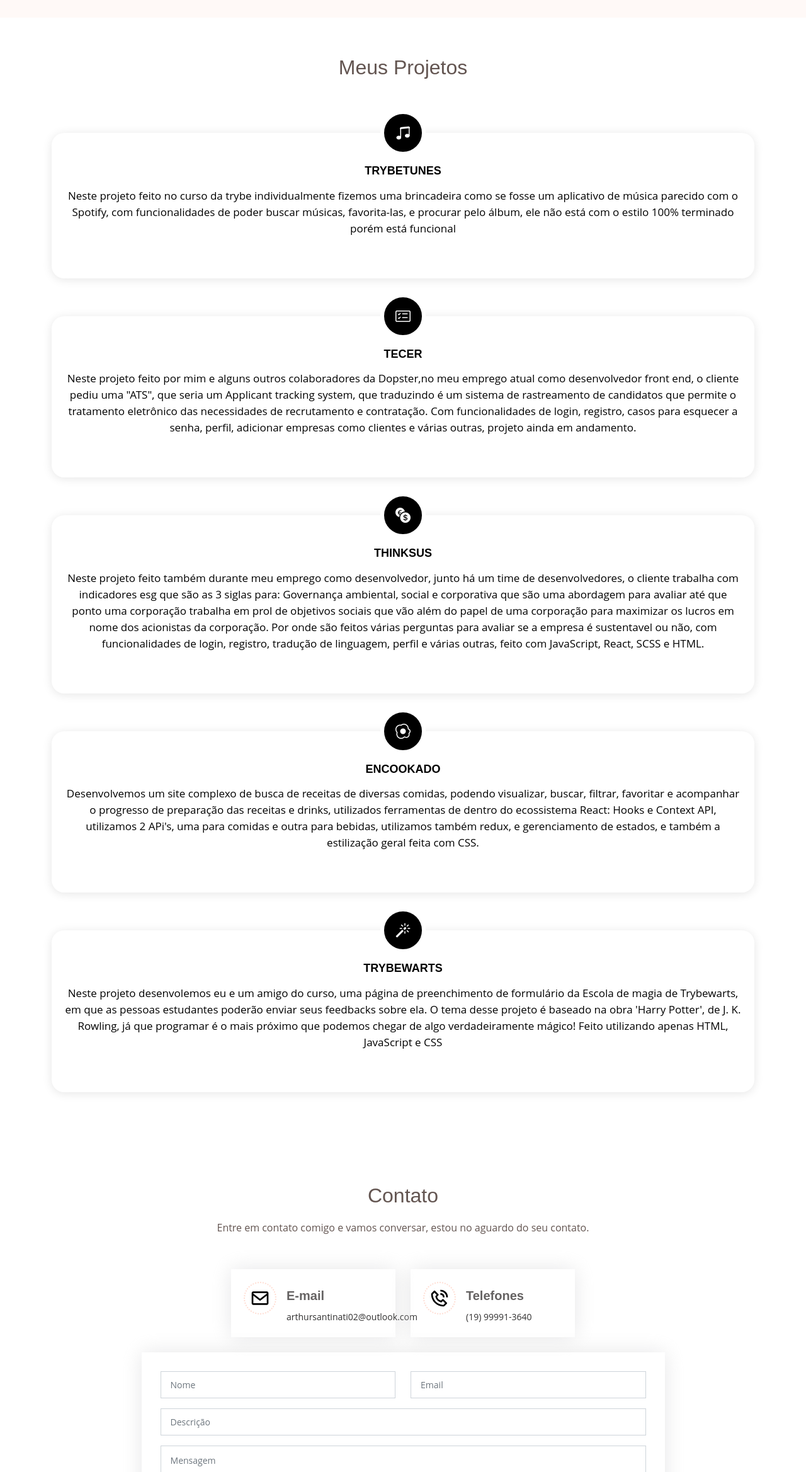
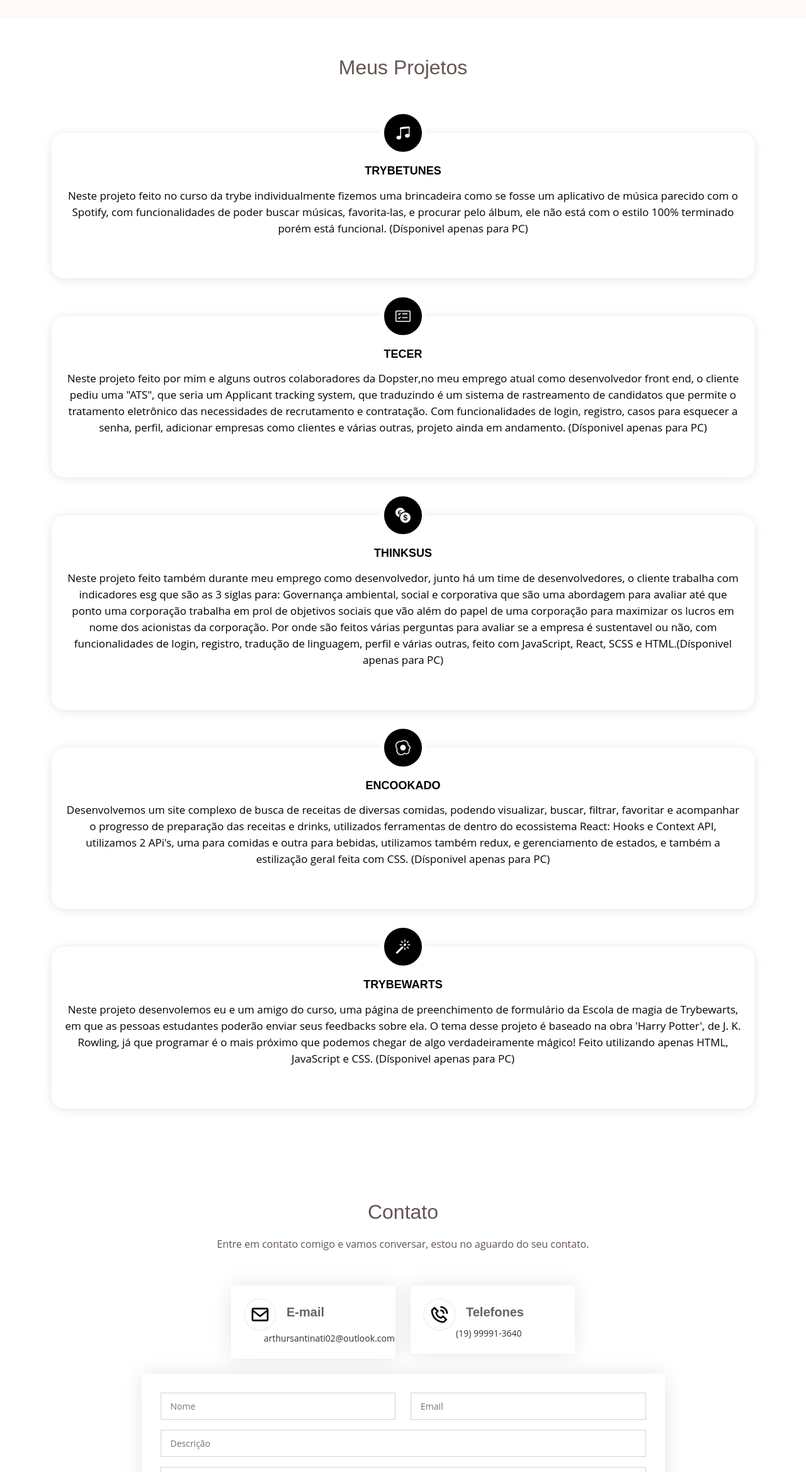
Before and after one commit to Arthur-Santinati/Meu-Portfolio, a React (Create React App) app: page / in a window 1280 px wide. Shown: the part 1651-3988 px from the top of the page at 63% size. Built offline with nearby package versions, Linux system fonts and the light colour scheme.

Commit message:
concertando detalhes

```diff
--- a/src/components/Contact/style.scss
+++ b/src/components/Contact/style.scss
@@ -28,7 +28,7 @@
       padding: 0;
       line-height: 24px;
       font-size: 14px;
-      margin: 0 0 0 68px;
+      margin: 0 0 0 32px;
     }
   }
 
--- a/src/components/MyServices/index.jsx
+++ b/src/components/MyServices/index.jsx
@@ -28,19 +28,16 @@ export const MyServices = () => {
     return (
         <section id='services' className='services'>
             <div className='container'>
-
                 <div className='section-title d-flex justify-content-center' data-aos='fade-up' data-aos-duration="1700">
                     <h2>Meus Projetos</h2>
-                    {/* <p>Nós da Casttrof oferecemos serviços de ponta, que vão desde cursos a CYBER SEGURANÇA e LGPD.</p> */}
                 </div>
-
                 <div className='row'>
                     <div className='col-lg-12 col-md-12 card-project' data-aos='fade-down-right' data-aos-duration="1700" onClick={() => handleClickTrybeTunes()}>
                         <div className='icon-box' id="trybe-tunes">
                             <div className='icon'><i class="bi bi-music-note-beamed"></i></div>
                             <h4 className='title'>TrybeTunes</h4>
                             <p className='description'>
-                                Neste projeto feito no curso da trybe individualmente fizemos uma brincadeira como se fosse um aplicativo de música parecido com o Spotify, com funcionalidades de poder buscar músicas, favorita-las, e procurar pelo álbum, ele não está com o estilo 100% terminado porém está funcional
+                                Neste projeto feito no curso da trybe individualmente fizemos uma brincadeira como se fosse um aplicativo de música parecido com o Spotify, com funcionalidades de poder buscar músicas, favorita-las, e procurar pelo álbum, ele não está com o estilo 100% terminado porém está funcional. (Dísponivel apenas para PC)
                             </p>
                         </div>
                     </div>
@@ -50,7 +47,7 @@ export const MyServices = () => {
                             <div className='icon'><i className='bi bi-card-checklist'></i></div>
                             <h4 className='title'>Tecer</h4>
                             <p className='description'>
-                                Neste projeto feito por mim e alguns outros colaboradores da Dopster,no meu emprego atual como desenvolvedor front end, o cliente pediu uma "ATS", que seria um Applicant tracking system, que traduzindo é um sistema de rastreamento de candidatos que permite o tratamento eletrônico das necessidades de recrutamento e contratação. Com funcionalidades de login, registro, casos para esquecer a senha, perfil, adicionar empresas como clientes e várias outras, projeto ainda em andamento.
+                                Neste projeto feito por mim e alguns outros colaboradores da Dopster,no meu emprego atual como desenvolvedor front end, o cliente pediu uma "ATS", que seria um Applicant tracking system, que traduzindo é um sistema de rastreamento de candidatos que permite o tratamento eletrônico das necessidades de recrutamento e contratação. Com funcionalidades de login, registro, casos para esquecer a senha, perfil, adicionar empresas como clientes e várias outras, projeto ainda em andamento. (Dísponivel apenas para PC)
                             </p>
                         </div>
                     </div>
@@ -60,7 +57,7 @@ export const MyServices = () => {
                             <div className='icon'><i class="bi bi-currency-exchange"></i></div>
                             <h4 className='title'>Thinksus</h4>
                             <p className='description'>
-                                Neste projeto feito também durante meu emprego como desenvolvedor, junto há um time de desenvolvedores, o cliente trabalha com indicadores esg que são as 3 siglas para: Governança ambiental, social e corporativa que são uma abordagem para avaliar até que ponto uma corporação trabalha em prol de objetivos sociais que vão além do papel de uma corporação para maximizar os lucros em nome dos acionistas da corporação. Por onde são feitos várias perguntas para avaliar se a empresa é sustentavel ou não, com funcionalidades de login, registro, tradução de linguagem, perfil e várias outras, feito com JavaScript, React, SCSS e HTML.
+                                Neste projeto feito também durante meu emprego como desenvolvedor, junto há um time de desenvolvedores, o cliente trabalha com indicadores esg que são as 3 siglas para: Governança ambiental, social e corporativa que são uma abordagem para avaliar até que ponto uma corporação trabalha em prol de objetivos sociais que vão além do papel de uma corporação para maximizar os lucros em nome dos acionistas da corporação. Por onde são feitos várias perguntas para avaliar se a empresa é sustentavel ou não, com funcionalidades de login, registro, tradução de linguagem, perfil e várias outras, feito com JavaScript, React, SCSS e HTML.(Dísponivel apenas para PC)
                             </p>
                         </div>
                     </div>
@@ -69,7 +66,7 @@ export const MyServices = () => {
                             <div className='icon'><i class="bi bi-egg-fried"></i></div>
                             <h4 className='title'>Encookado</h4>
                             <p className='description'>
-                                Desenvolvemos um site complexo de busca de receitas de diversas comidas, podendo visualizar, buscar, filtrar, favoritar e acompanhar o progresso de preparação das receitas e drinks, utilizados ferramentas de dentro do ecossistema React: Hooks e Context API, utilizamos 2 APi's, uma para comidas e outra para bebidas, utilizamos também redux, e gerenciamento de estados, e também a estilização geral feita com CSS.
+                                Desenvolvemos um site complexo de busca de receitas de diversas comidas, podendo visualizar, buscar, filtrar, favoritar e acompanhar o progresso de preparação das receitas e drinks, utilizados ferramentas de dentro do ecossistema React: Hooks e Context API, utilizamos 2 APi's, uma para comidas e outra para bebidas, utilizamos também redux, e gerenciamento de estados, e também a estilização geral feita com CSS. (Dísponivel apenas para PC)
                             </p>
                         </div>
                     </div>
@@ -78,8 +75,7 @@ export const MyServices = () => {
                             <div className='icon'><i class="bi bi-magic"></i></div>
                             <h4 className='title'>TrybeWarts</h4>
                             <p className='description'>
-
-                                Neste projeto desenvolemos eu e um amigo do curso, uma página de preenchimento de formulário da Escola de magia de Trybewarts, em que as pessoas estudantes poderão enviar seus feedbacks sobre ela. O tema desse projeto é baseado na obra 'Harry Potter', de J. K. Rowling, já que programar é o mais próximo que podemos chegar de algo verdadeiramente mágico! Feito utilizando apenas HTML, JavaScript e CSS
+                                Neste projeto desenvolemos eu e um amigo do curso, uma página de preenchimento de formulário da Escola de magia de Trybewarts, em que as pessoas estudantes poderão enviar seus feedbacks sobre ela. O tema desse projeto é baseado na obra 'Harry Potter', de J. K. Rowling, já que programar é o mais próximo que podemos chegar de algo verdadeiramente mágico! Feito utilizando apenas HTML, JavaScript e CSS. (Dísponivel apenas para PC)
                             </p>
                         </div>
                     </div>
```
